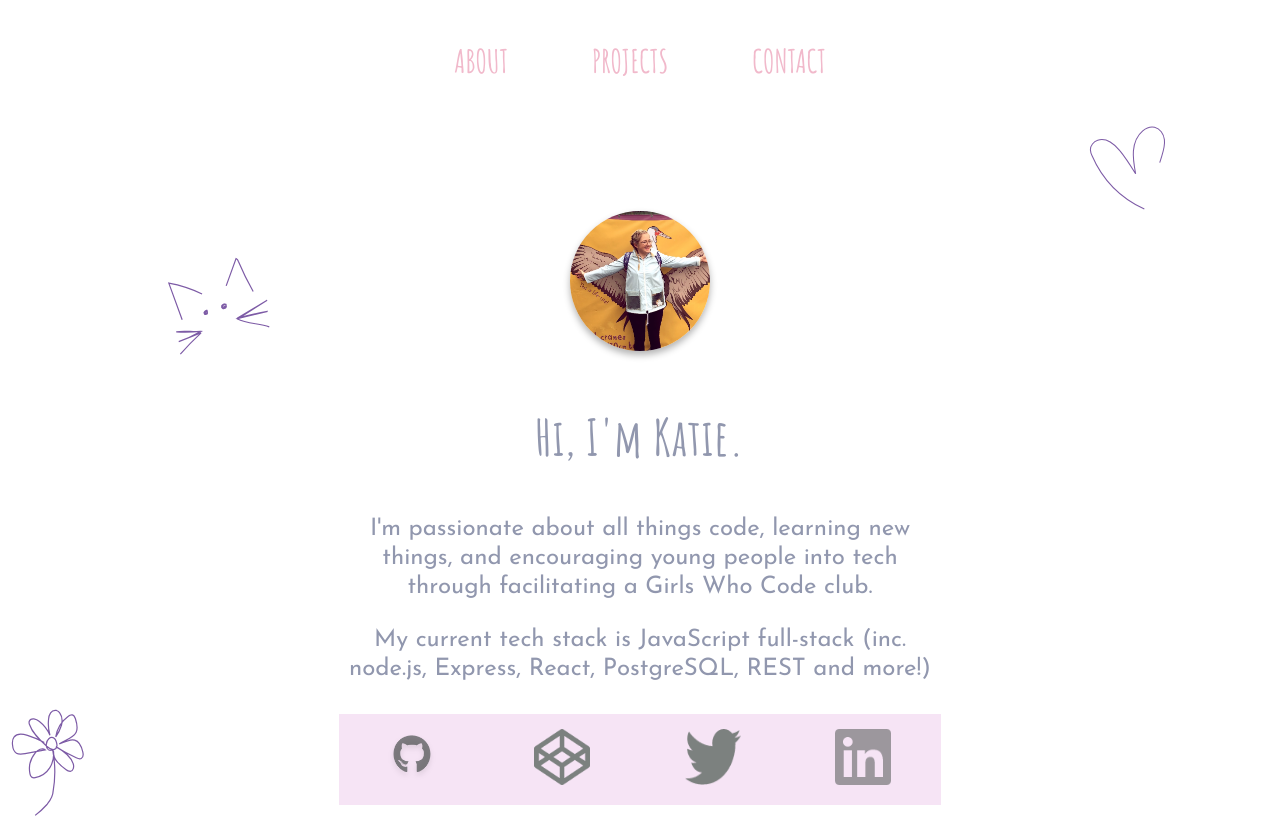
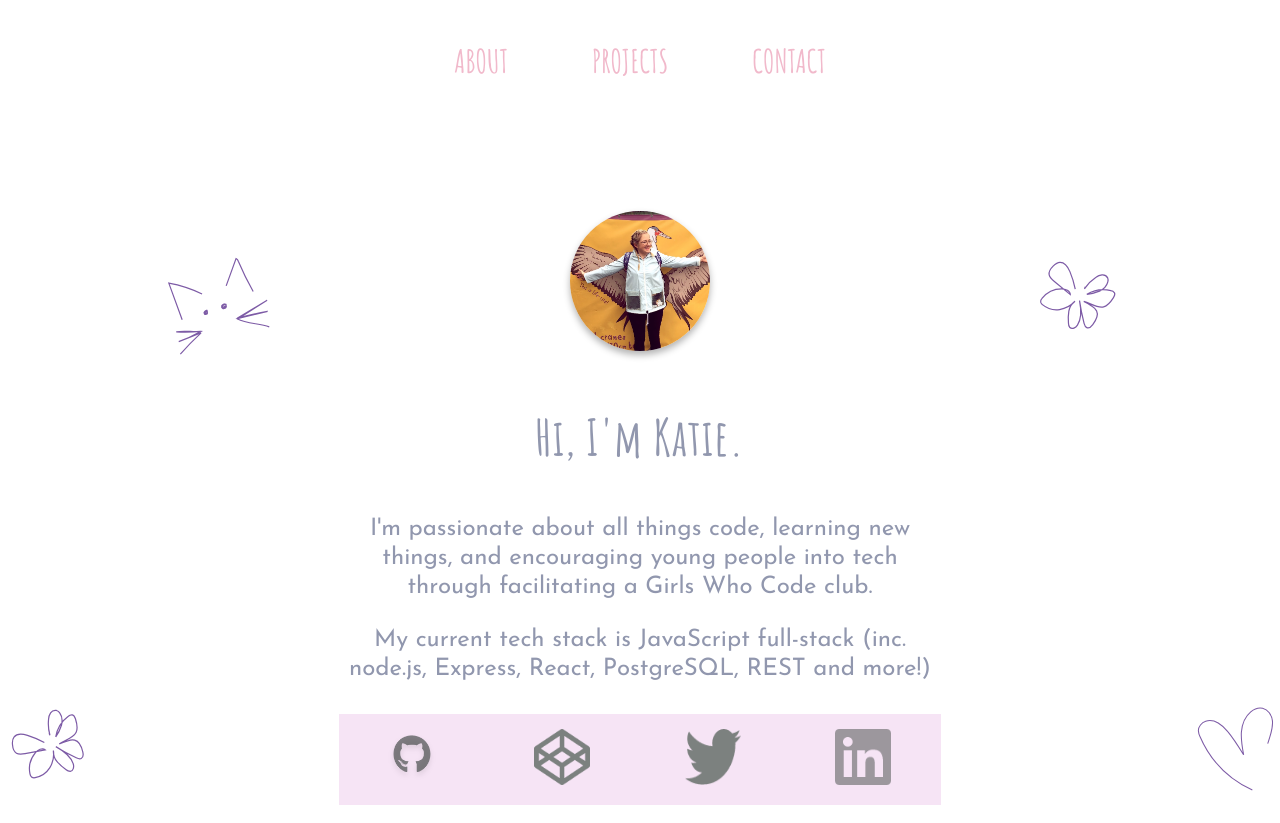
Before and after one commit to katieraby/katie-old-portfolio-1.0, a website: page index.html in a window 1280 px wide. Shown: the top 823 px of the page. Drawn offline with Linux system fonts and the light colour scheme.

Commit message:
Added additional SVG

```diff
--- a/index.html
+++ b/index.html
@@ -89,6 +89,18 @@
       </div>
       <!--SVGs for right hand quadrant-->
       <div class="intro__right">
+        <svg
+          class="flowers flowers__right"
+          data-name="flowers"
+          xmlns="http://www.w3.org/2000/svg"
+          viewBox="0 0 56.34 82.74"
+        >
+          <path
+            class="flowers-fill"
+            d="M46,55.62a74.14,74.14,0,0,0-12.7-8.26c-3.53-1.81-8.29-3.21-11.23-.61-1.7,1.51-2.13,3.89-2.32,6.09-.24,2.67-.11,5.72,2,7.5,1.83,1.54,4.52,1.6,7,1.57l17-.2c-2-2.44-6.16-1.11-8.59.94A20.76,20.76,0,0,0,29.8,79.11,4,4,0,0,0,31,82.27a4.22,4.22,0,0,0,2.45.62,18.19,18.19,0,0,0,13.46-6,22,22,0,0,0,5.35-13.43A12.93,12.93,0,0,0,53.66,73a37.58,37.58,0,0,0,6.22,7.88A5.24,5.24,0,0,0,63,82.79c2.61.2,3.82-3.1,3.51-5.57C65.66,70.44,60.31,65,54.8,60.61a178.32,178.32,0,0,0,15,12c1.17.83,2.58,1.69,4,1.29,2-.57,2.29-3.12,2.18-5.11-.22-4.12-1-9-4.93-10.75a10.77,10.77,0,0,0-5-.57,39.22,39.22,0,0,0-8.12,1.4c5.17-2.58,12.19-2.53,15.5-7.1,2.27-3.14,1.85-7.3,1.33-11.07-.2-1.42-.57-3.07-1.94-3.64a4.28,4.28,0,0,0-3.48.54A26.4,26.4,0,0,0,56.11,52.7,35,35,0,0,0,62.44,44c1.47-3.25,1.91-7.09.35-10.3a5.16,5.16,0,0,0-2.27-2.48,4.83,4.83,0,0,0-5.14,1.11,10.28,10.28,0,0,0-2.52,4.72,34.4,34.4,0,0,0-1.23,13.5,29.22,29.22,0,0,0-6.82-13,8.4,8.4,0,0,0-3.89-2.77c-1.58-.44-3.55.08-4.23,1.5a4.32,4.32,0,0,0-.19,2.54C37.61,46.46,42.68,53,47.6,59.19c1.61,2,4.22,4.31,6.59,3.12,2.12-1.08,2-4,1.54-6.21a5.26,5.26,0,0,0-.88-2.35,3.77,3.77,0,0,0-4.67-.55,6.64,6.64,0,0,0-2.78,4c-.66,2.29.15,5.57,2.64,5.62.47,0,1-.09,1.35.19a1.32,1.32,0,0,1,.35,1.09,94.63,94.63,0,0,1-5.9,33.47L46.33,96c-.79,3.91-3.49,7.43-6.85,10.29a71.91,71.91,0,0,1-11.39,7.36"
+            transform="translate(-19.66 -30.91)"
+          />
+        </svg>
         <svg
           class="heart heart__right"
           data-name="heart"
--- a/script.js
+++ b/script.js
@@ -12,22 +12,34 @@ function transition() {
 cards.forEach(card => card.addEventListener("click", transition));
 
 //scripts for randomising positions of SVGs
-//left quadrant
-const topPositionLeft = Math.floor(Math.random() * 35);
-const leftPositionLeft = Math.floor(Math.random() * 25);
-const leftPositionMidLeft = Math.floor(Math.random() * 20);
+//left or right quadrants
+const topPositionAll = Math.floor(Math.random() * 35);
+const leftOrRightPosition = Math.floor(Math.random() * 25);
+const leftOrRightPositionMid = Math.floor(Math.random() * 20);
 
-// middle-end left quadrant for top value
-const topPositionMidLeft = Math.floor(Math.random() * 64 + 36);
+// middle-end quadrant for top value
+const topPositionMid = Math.floor(Math.random() * 64 + 36);
 
 const leftCats = document.querySelectorAll(".catsvg__left");
 leftCats.forEach(cat => {
-  cat.style.setProperty("top", topPositionLeft + "vh");
-  cat.style.setProperty("left", leftPositionLeft + "vw");
+  cat.style.setProperty("top", topPositionAll + "vh");
+  cat.style.setProperty("left", leftOrRightPosition + "vw");
 });
 
 const leftFlowers = document.querySelectorAll(".flowers__left");
 leftFlowers.forEach(flower => {
-  flower.style.setProperty("top", topPositionMidLeft + "vh");
-  flower.style.setProperty("left", leftPositionMidLeft + "vw");
+  flower.style.setProperty("top", topPositionMid + "vh");
+  flower.style.setProperty("left", leftOrRightPositionMid + "vw");
 });
+
+const rightFlowers = document.querySelectorAll(".flowers__right");
+rightFlowers.forEach(flower => {
+  flower.style.setProperty("top", topPositionAll + "vh");
+  flower.style.setProperty("right", leftOrRightPosition + "vw");
+});
+
+const rightHeart = document.querySelectorAll(".heart__right");
+rightHeart.forEach(heart => {
+  heart.style.setProperty("top", topPositionMid + "vh");
+  heart.style.setProperty("right", leftOrRightPositionMid + "vw");
+});
--- a/scss/_svg.scss
+++ b/scss/_svg.scss
@@ -48,7 +48,7 @@
   overflow: visible;
   height: 100px;
   width: 100px;
-  animation: flowers-anim 3s linear 1.5s forwards;
+  animation: flowers-anim 5s linear 1.5s forwards;
   transform: scaleX(-1);
   transform: rotate(-10deg);
 
@@ -60,8 +60,13 @@
   }
 
   &__left {
-    //top values up to 35vh
-    //left values up to 30vw
+    @media only screen and (max-width: 640px) {
+      display: none;
+    }
+  }
+
+  &__right {
+    transform: rotate(40deg);
   }
 }
 
@@ -93,13 +98,14 @@
   @media only screen and (max-width: 640px) {
     height: 50px;
     width: 50px;
-    left: inherit - 50px;
+    right: inherit - 50px;
     top: inherit - 60vh;
   }
 
   &__right {
-    //top values up to 35vh
-    //right values up to ??
+    @media only screen and (max-width: 640px) {
+      display: none;
+    }
   }
 }
 
```
Also changed, not shown: css/style.css.
